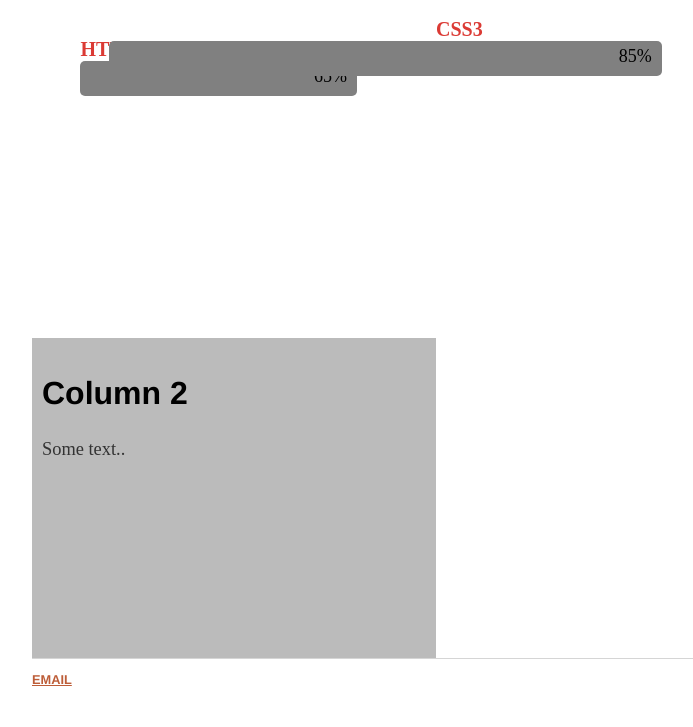
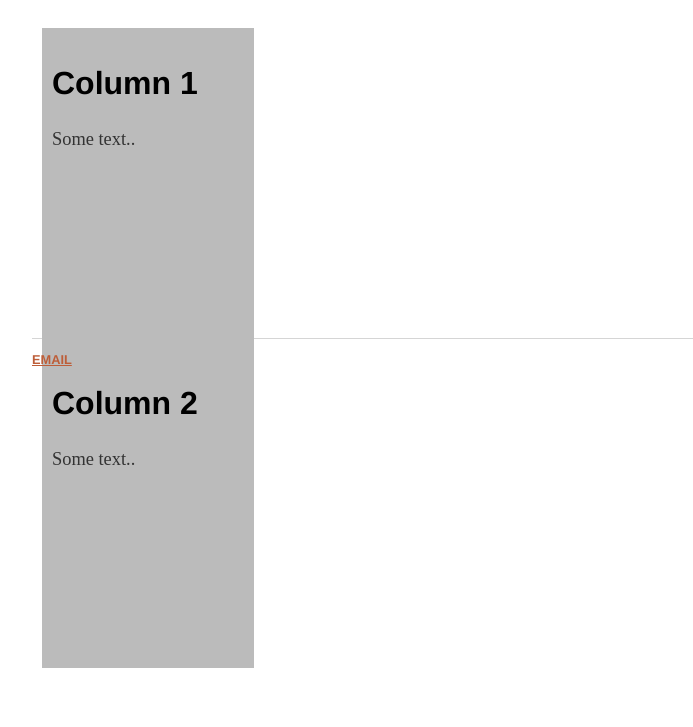
Before and after one commit to rsourki/rsourki.github.io, a Jekyll site: the page built from cv/index.html, in a window 1280 px wide. Shown: the part 682-1409 px from the top of the page, without its empty margins (224-917 px from the left). Built offline with Jekyll 4.4.1, drawn with Linux system fonts in a browser that asks for light colours; after the commit the page ends 1350 px from its top, so only the background shows below that.

Commit message:
Update index.html

```diff
--- a/cv/index.html
+++ b/cv/index.html
@@ -26,31 +26,15 @@ title: Research - Reza Sourki Webpage
 <!-- --------- For Skills ----------- -->
 <div class="row">
   <div class="column">
-    <div class="bar-1">
-    <div class="titlebar">HTML5</div>
-    <div class="bar" data-width="65%">
-      <div class="bar-inner"></div>
-      <div class="bar-percent">65%</div>
-      </div>
+    <div class="column" style="background-color:#bbb;">
+    <h2>Column 1</h2>
+    <p>Some text..</p>
     </div>
-  </div>
-
-  <div class="bar-1">
-    <div class="titlebar">CSS3</div>
-    <div class="bar" data-width="85%">
-      <div class="bar-inner" style="background: #084c61;">
-
-      </div>
-      <div class="bar-percent">85%</div>
-    </div>
-
-    </div>
-
 
   <div class="column" style="background-color:#bbb;">
     <h2>Column 2</h2>
     <p>Some text..</p>
   </div>
-
+  </div>
 
 </div><!-- /.blurb -->
```
